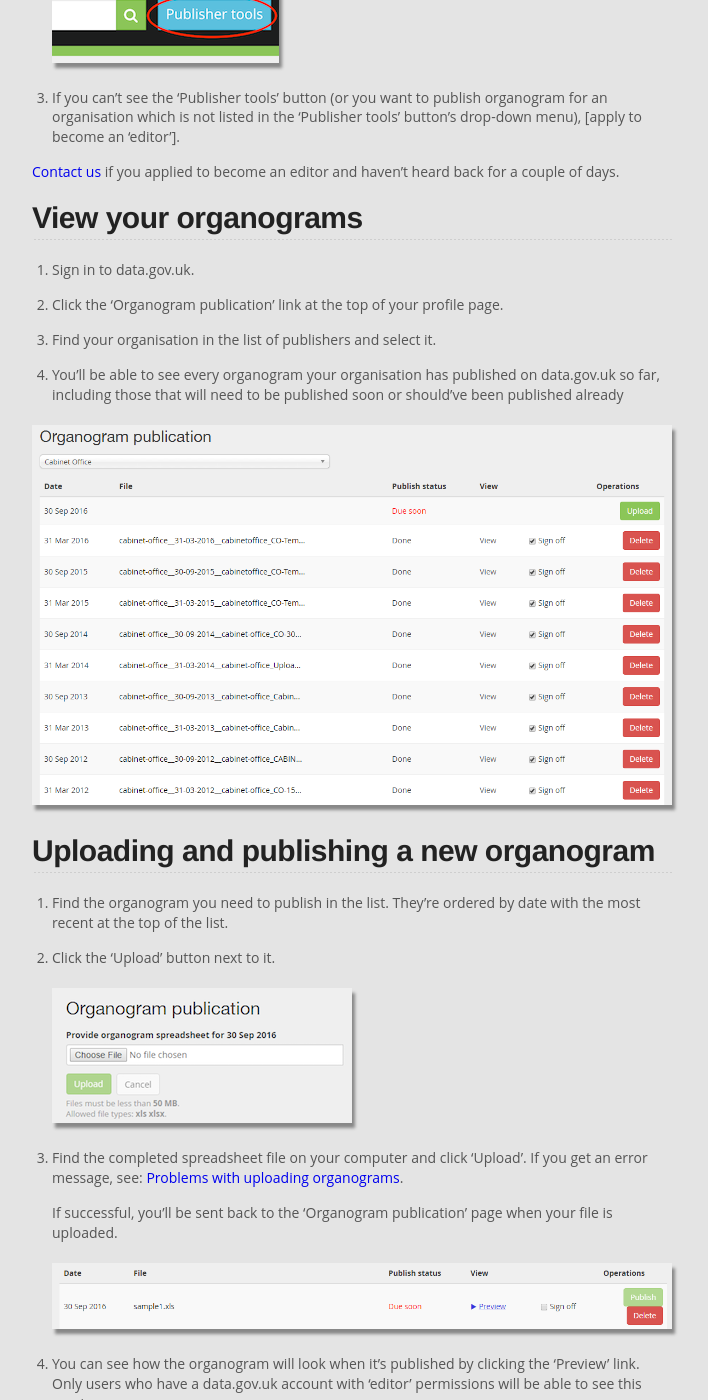
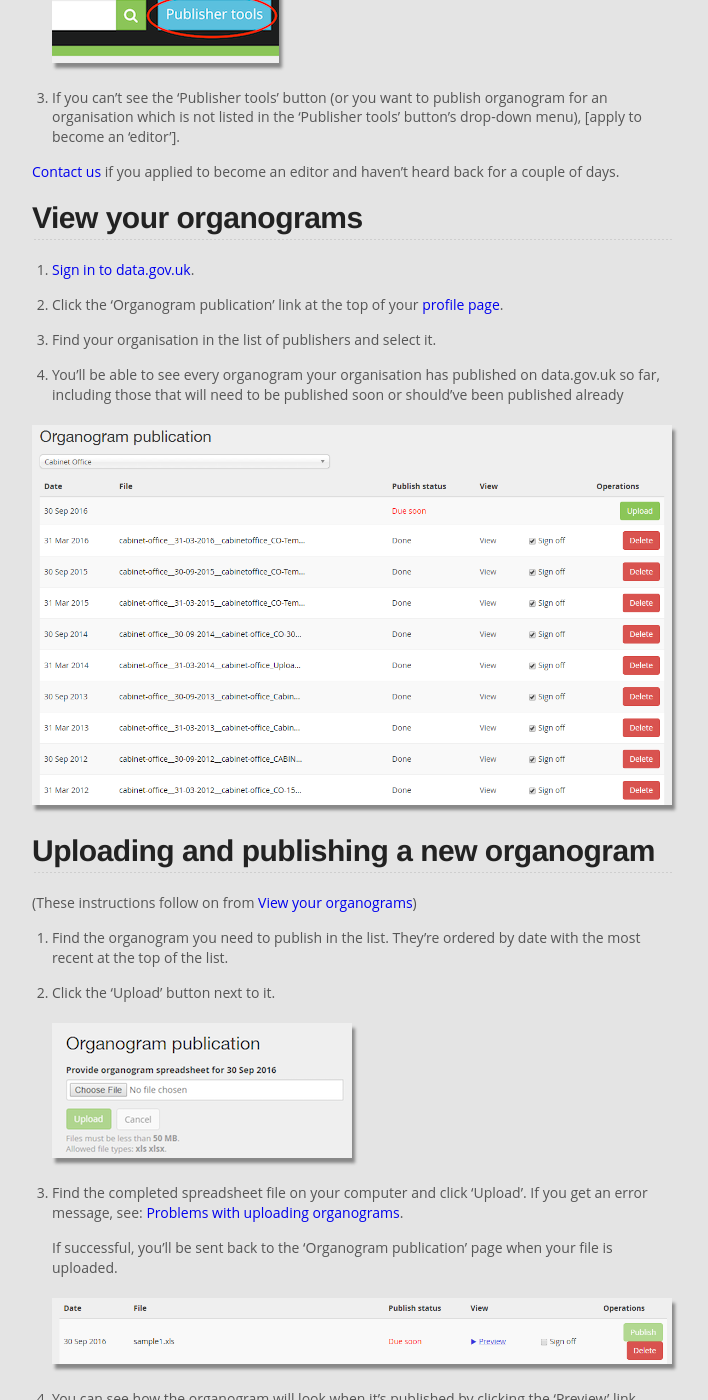
Before and after one commit to datagovuk/guidance, a Jekyll site: the page built from organogram-upload.md, in a window 1280 px wide and 1400 px high, scrolled down 617 px. Shown: the whole window, without its empty margins (288-996 px from the left). Built offline with Jekyll 4.4.1, drawn with Linux system fonts in a browser that asks for light colours; some of the changed text lies outside the part shown.

Commit message:
More hints

```diff
--- a/organogram-upload.md
+++ b/organogram-upload.md
@@ -28,9 +28,9 @@ You must have a data.gov.uk account with 'editor' or 'admin' permissions to publ
 
 ## View your organograms
 
-1. Sign in to data.gov.uk.
+1. [Sign in to data.gov.uk](https://data.gov.uk/user).
 
-2. Click the 'Organogram publication' link at the top of your profile page.
+2. Click the 'Organogram publication' link at the top of your [profile page](https://data.gov.uk/user).
 
 3. Find your organisation in the list of publishers and select it.
 
@@ -40,6 +40,8 @@ You must have a data.gov.uk account with 'editor' or 'admin' permissions to publ
 
 
 ## Uploading and publishing a new organogram
+
+(These instructions follow on from [View your organograms](#view-your-organograms))
 
 1. Find the organogram you need to publish in the list. They're ordered by date with the most recent at the top of the list.
 
@@ -74,6 +76,8 @@ You must have a data.gov.uk account with 'editor' or 'admin' permissions to publ
 
 ## Updating an existing organogram
 
+(These instructions follow on from [View your organograms](#view-your-organograms))
+
 1. Find the organogram you need to update in the list.
 
 2. Click the 'Delete' button next to it. This will remove the file from data.gov.uk.
@@ -98,4 +102,4 @@ When you're filling it in, make sure:
 - roles don't report to a role that no longer exists ('Eliminated')
 - the 'Valid?' column is green for every row
 
-Check your spreadsheet and try to upload it again. Please refer to the guidance, which explains in detail how to complete every column. If you're still having problems, [Contact us](http://data.gov.uk/contact).
+Check your spreadsheet and try to upload it again. Please refer to the guidance, which explains in detail how to complete every column. If you're still having problems, [contact us](http://data.gov.uk/contact).
```
